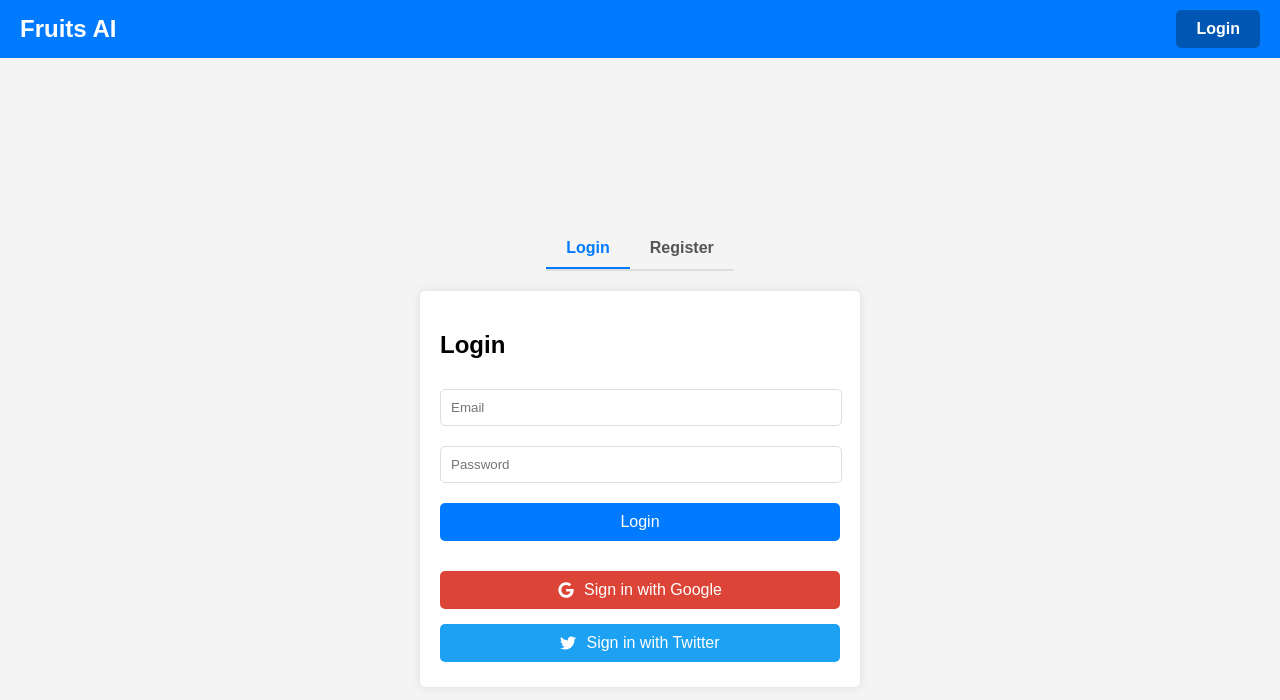
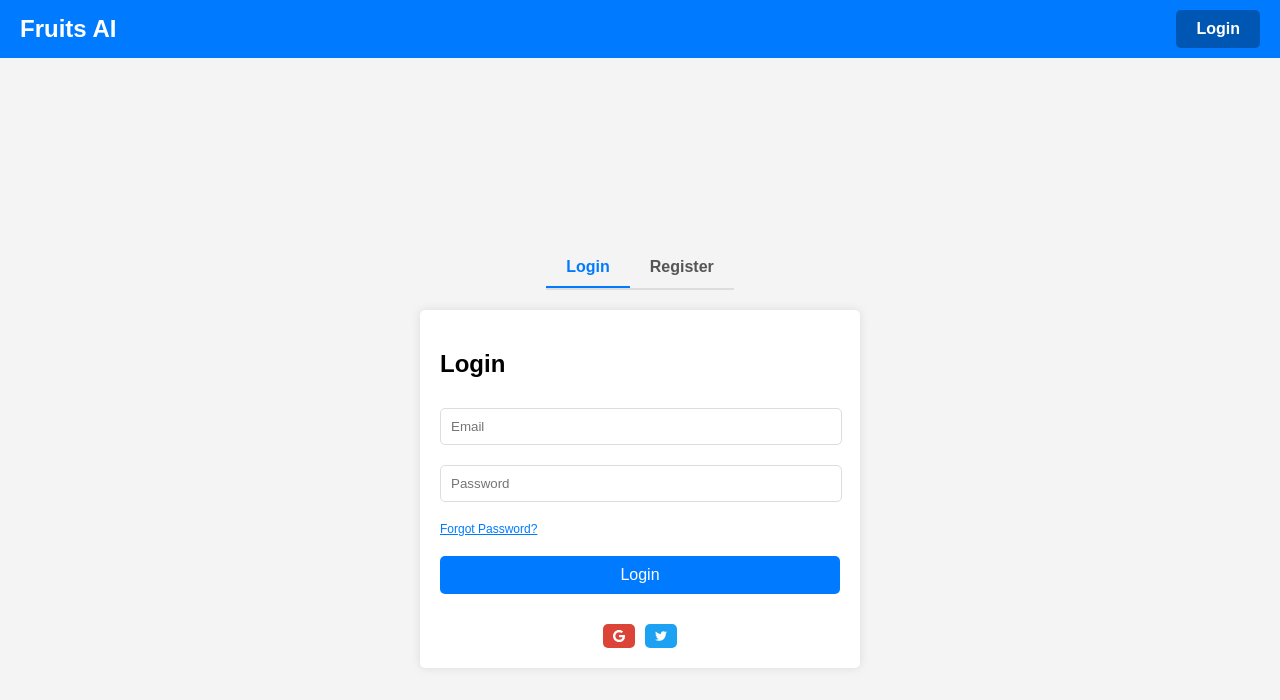
Before and after one commit to a3mxn/fruits-ai, a React (Vite) app in the folder Frontend/: page / in a window 1280 px wide. Shown: the top 700 px of the page. Built offline with nearby package versions, Linux system fonts and the light colour scheme.

Commit message:
final touch

```diff
--- a/Frontend/src/Styles/Login.css
+++ b/Frontend/src/Styles/Login.css
@@ -1,4 +1,5 @@
-/* src/components/AuthPage.css */
+/* src/Styles/Login.css or src/Styles/AuthPage.css */
+
 .auth-container {
   display: flex;
   flex-direction: column;
@@ -37,6 +38,10 @@
   border-radius: 5px;
   box-shadow: 0 0 10px rgba(0, 0, 0, 0.1);
 }
+.auth-social-btn.google {
+  width:8%;
+  background-color: #db4437;
+}
 
 .auth-form h2 {
   margin-bottom: 20px;
@@ -67,35 +72,52 @@
   background-color: #0056b3;
 }
 
+.auth-forgot-password {
+  display: flex;
+  justify-content: space-between;
+  margin: 10px 0;
+}
+
+.auth-forgot-password-text {
+  font-size: 12px; /* Very small text */
+  color: #007bff;
+  cursor: pointer;
+  text-decoration: underline;
+}
+
+.auth-forgot-password-text:hover {
+  color: #0056b3;
+}
+
 .auth-social {
   margin-top: 20px;
   display: flex;
-    flex-direction: column;
+  justify-content: center;
+  gap: 10px;
 }
 
 .auth-social-btn {
   display: flex;
   align-items: center;
   justify-content: center;
-    padding: 10px;
+  width: 24px; /* Smaller size */
+  height: 24px; /* Smaller size */
   border: none;
-    border-radius: 5px;
+  border-radius: 50%; /* Ensure circular shape */
   color: white;
-    font-size: 16px;
+  font-size: 14px; /* Adjusted font size for small icons */
   cursor: pointer;
-    margin: 5px 0;
   transition: background-color 0.3s;
 }
 
-  .auth-social-btn.google {
-    background-color: #db4437;
-  }
+
 
 .auth-social-btn.google:hover {
   background-color: #c1351d;
 }
 
 .auth-social-btn.twitter {
+  width:8%;
   background-color: #1da1f2;
 }
 
@@ -104,5 +126,6 @@
 }
 
 .auth-social-btn svg {
-    margin-right: 10px;
+  width: 14px; /* Very small icon size */
+  height: 14px; /* Very small icon size */
 }
--- a/Frontend/src/components/About.jsx
+++ b/Frontend/src/components/About.jsx
@@ -20,5 +20,3 @@ const About = () => {
 };
 
 export default About;
-// Nirbhay singh
-// Author Nirbhay Singh
--- a/Frontend/src/components/Login.jsx
+++ b/Frontend/src/components/Login.jsx
@@ -2,7 +2,7 @@
 import { useState } from 'react';
 import { useNavigate } from 'react-router-dom';
 import { FaGoogle, FaTwitter } from 'react-icons/fa';
-import '../Styles/Login.css'; // Import CSS for styling
+import '../Styles/Login.css'; // Updated import for CSS
 
 const Login = () => {
   const [activeTab, setActiveTab] = useState('login');
@@ -22,7 +22,6 @@ const Login = () => {
   const handleSubmit = (e) => {
     e.preventDefault();
     // Simulate login
-    // In a real app, this is where you'd validate credentials and handle login
     navigate('/home'); // Redirect to home page after login
   };
 
@@ -62,13 +61,18 @@ const Login = () => {
               placeholder="Password"
               required
             />
+            <div className="auth-forgot-password">
+              <span className="auth-forgot-password-text">
+                Forgot Password?
+              </span>
+            </div>
             <button type="submit">Login</button>
             <div className="auth-social">
               <button className="auth-social-btn google">
-                <FaGoogle /> Sign in with Google
+                <FaGoogle />
               </button>
               <button className="auth-social-btn twitter">
-                <FaTwitter /> Sign in with Twitter
+                <FaTwitter />
               </button>
             </div>
           </form>
@@ -102,10 +106,10 @@ const Login = () => {
             <button type="submit">Register</button>
             <div className="auth-social">
               <button className="auth-social-btn google">
-                <FaGoogle /> Sign up with Google
+                <FaGoogle />
               </button>
               <button className="auth-social-btn twitter">
-                <FaTwitter /> Sign up with Twitter
+                <FaTwitter />
               </button>
             </div>
           </form>
--- a/Frontend/src/ui/Navbar.jsx
+++ b/Frontend/src/ui/Navbar.jsx
@@ -5,12 +5,12 @@ const Navbar = () => {
   return (
     <nav className="navbar">
       <div className="navbar-brand">
-        <Link to="/" className="navbar-logo">
+        <Link to="/home" className="navbar-logo">
           Fruits AI
         </Link>
       </div>
       <div className="navbar-actions">
-        <Link to="/login" className="navbar-login-button">
+        <Link to="/" className="navbar-login-button">
           Login
         </Link>
       </div>
```
Lines whose indentation alone changed are shown as unchanged.
